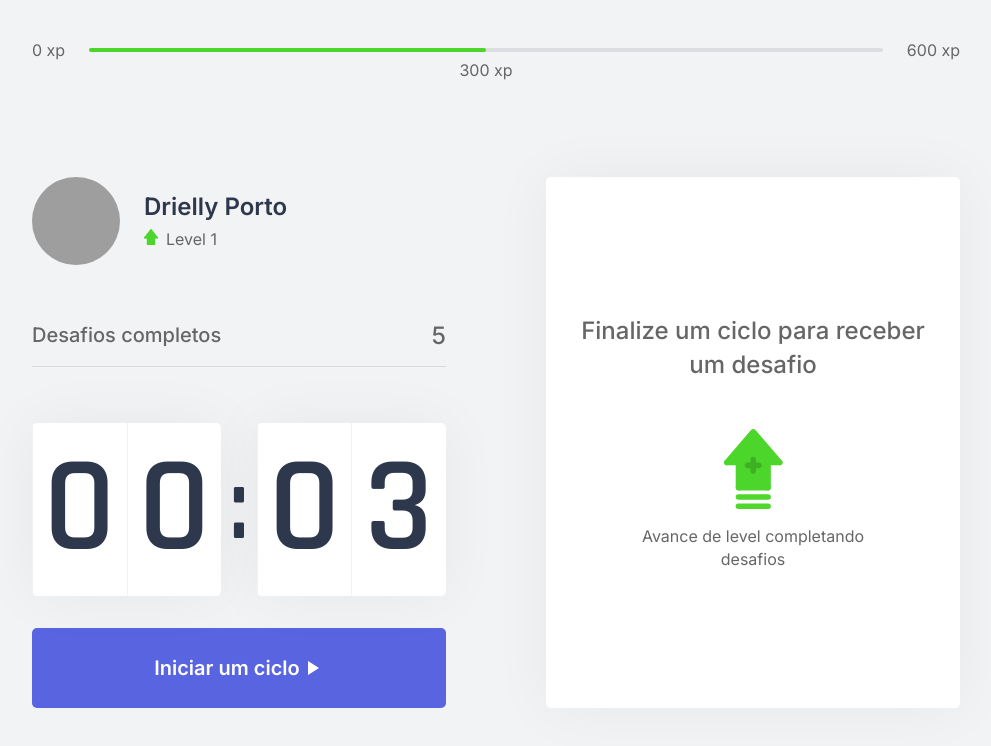
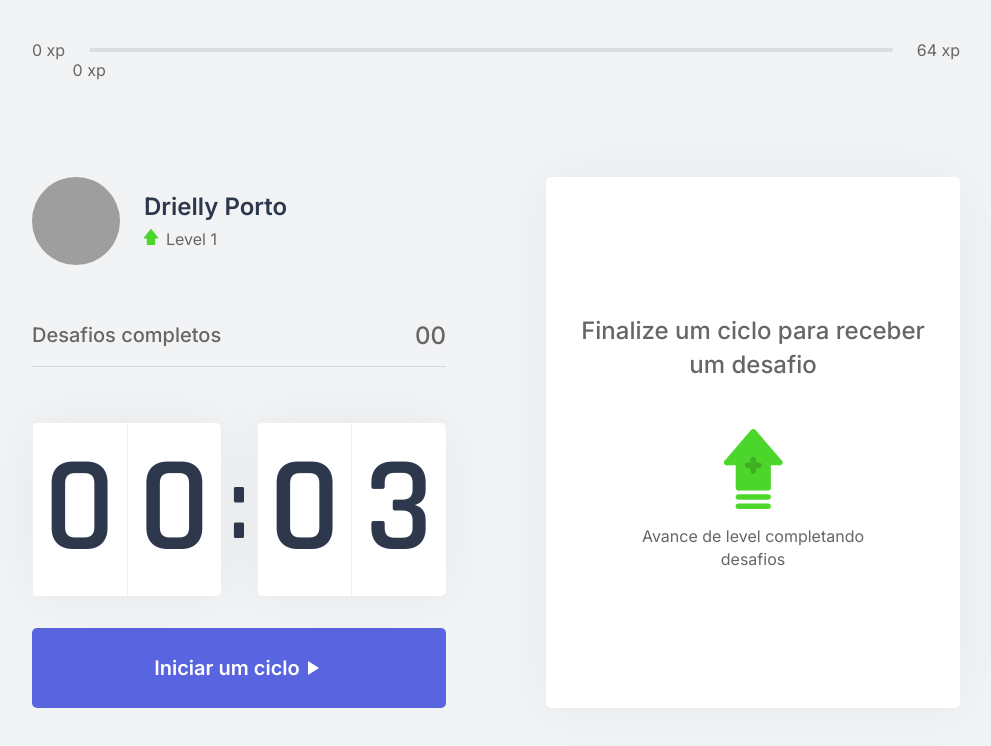
Before and after one commit to driellyps/focus-next-app, a Next.js app: page / in a window 1280 px wide. Shown: the top 746 px of the page, without its empty margins (144-1135 px from the left). Built offline with nearby package versions, Linux system fonts and the light colour scheme; grey boxes are pictures that could not be loaded.

Commit message:
setting contexts

```diff
--- a/src/components/ChallengeBox.tsx
+++ b/src/components/ChallengeBox.tsx
@@ -3,7 +3,7 @@ import { ChallengesContext } from '../contexts/ChallengesContext';
 import styles from '../styles/components/ChallengeBox.module.css'
 
 export function ChallengeBox() {
-  const { activeChallenge } = useContext(ChallengesContext)
+  const { activeChallenge, resetChallenge } = useContext(ChallengesContext)
 
  return (
    <div className={styles.challengeBoxContainer}>
@@ -21,6 +21,7 @@ export function ChallengeBox() {
            <button
             type="button"
             className={styles.chlngFailedBtn}
+            onClick={resetChallenge}
            >
              Falhei
            </button>
--- a/src/components/CompletedChallenges.tsx
+++ b/src/components/CompletedChallenges.tsx
@@ -1,10 +1,16 @@
+import { useContext } from 'react'
+import { ChallengesContext } from '../contexts/ChallengesContext'
 import styles from '../styles/components/CompletedChallenges.module.css'
 
 export function CompletedChallenges() {
+  const { challengesCompleted } = useContext(ChallengesContext)
+
+  const completed = String(challengesCompleted).padStart(2, '0');
+
   return (
     <div className={styles.challengesContainer}>
       <span>Desafios completos</span>
-      <span>5</span>
+      <span>{completed}</span>
     </div>
   )
 }
--- a/src/components/ExperienceBar.tsx
+++ b/src/components/ExperienceBar.tsx
@@ -1,14 +1,20 @@
+import { useContext } from 'react'
+import { ChallengesContext } from '../contexts/ChallengesContext'
 import styles from '../styles/components/ExperienceBar.module.css'
 
 export function ExperienceBar() {
+  const { currentXp, xpToNextLevel } = useContext(ChallengesContext)
+
+  const percentage = Math.round(currentXp * 100) / xpToNextLevel
+
   return (
     <header className={styles.experienceBar}>
       <span>0 xp</span>
       <div>
-        <div style={{ width: '50%' }} />
-        <span className={styles.currentExperience} style={{ left: '50%' }}>300 xp</span>
+        <div style={{ width: `${percentage}%` }} />
+        <span className={styles.currentExperience} style={{ left: `${percentage}%` }}>{currentXp} xp</span>
       </div>
-      <span>600 xp</span>
+      <span>{xpToNextLevel} xp</span>
     </header>
   )
 }
--- a/src/components/Profile.tsx
+++ b/src/components/Profile.tsx
@@ -1,6 +1,10 @@
+import { useContext } from 'react'
+import { ChallengesContext } from '../contexts/ChallengesContext'
 import styles from '../styles/components/Profile.module.css'
 
 export function Profile() {
+  const { level } = useContext(ChallengesContext)
+
   return (
     <div className={styles.profileContainer}>
       <img src="https://github.com/driellyps.png" alt="Drielly Porto"/>
@@ -8,7 +12,7 @@ export function Profile() {
         <strong>Drielly Porto</strong>
         <p>
           <img src="icons/level.svg" alt="Level"/>
-          Level 1</p>
+          Level {level}</p>
       </div>
     </div>
   )
--- a/src/contexts/ChallengesContext.tsx
+++ b/src/contexts/ChallengesContext.tsx
@@ -12,8 +12,10 @@ interface ChallengesContextData {
   currentXp: number;
   challengesCompleted: number;
   activeChallenge: Challenge;
+  xpToNextLevel: number;
   levelUp: () => void;
   startNewChallenge: () => void;
+  resetChallenge: () => void;
 }
 
 interface ChallengesProviderProps {
@@ -26,8 +28,9 @@ export function ChallengesProvider({ children }: ChallengesProviderProps) {
   const [level, setLevel] = useState(1);
   const [currentXp, setCurrentXp] = useState(0);
   const [challengesCompleted, setChallengesCompleted] = useState(0);
+  const [activeChallenge, setActiveChallenge] = useState(null)
 
-  const [activeChallenge, setActiveChallenge] = useState(null)
+  const xpToNextLevel = Math.pow((level + 1) * 4, 2)
 
   function levelUp() {
     setLevel(level + 1);
@@ -40,6 +43,10 @@ export function ChallengesProvider({ children }: ChallengesProviderProps) {
     setActiveChallenge(challenge)
   }
 
+  function resetChallenge() {
+    setActiveChallenge(null)
+  }
+
   return (
     <ChallengesContext.Provider
       value={{
@@ -47,8 +54,10 @@ export function ChallengesProvider({ children }: ChallengesProviderProps) {
         currentXp,
         challengesCompleted,
         activeChallenge,
+        xpToNextLevel,
         levelUp,
-        startNewChallenge
+        startNewChallenge,
+        resetChallenge
       }}>
       {children}
     </ChallengesContext.Provider>
```
